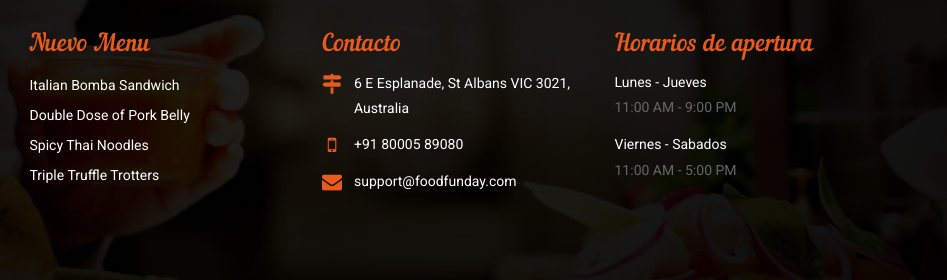
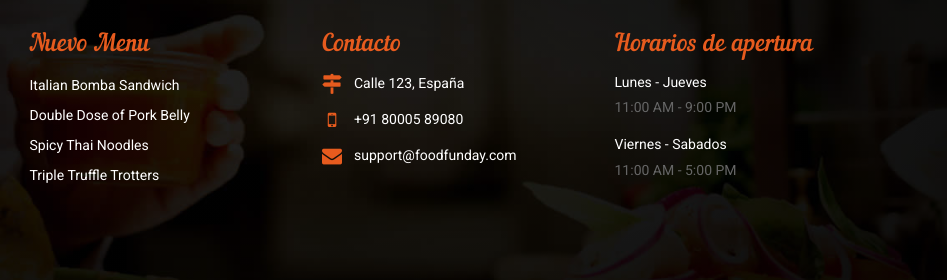
Before and after one commit to RubixWebs/CarmelPizza, a plain HTML site: page index.html in a window 1280 px wide. Shown: the part 5840-6120 px from the top of the page, 333-1280 px from the left. Drawn offline with Linux system fonts and the light colour scheme; a web font is replaced by a local one.

Commit message:
Template terminado

```diff
--- a/index.html
+++ b/index.html
@@ -11,7 +11,7 @@
     <meta name="viewport" content="width=device-width, maximum-scale=1, initial-scale=1, user-scalable=0">
 
     <!-- Site Metas -->
-    <title>Food Funday Restaurant - One page HTML Responsive</title>
+    <title>Carmel Pizza - Restaurante</title>
     <meta name="keywords" content="">
     <meta name="description" content="">
     <meta name="author" content="">
@@ -703,7 +703,7 @@
                                 <h3>Contacto</h3>
                                 <p>
                                     <i class="fa fa-map-signs" aria-hidden="true"></i>
-                                    <span>6 E Esplanade, St Albans VIC 3021, Australia</span>
+                                    <span>Calle 123, España</span>
                                 </p>
                                 <p>
                                     <i class="fa fa-mobile" aria-hidden="true"></i>
```
